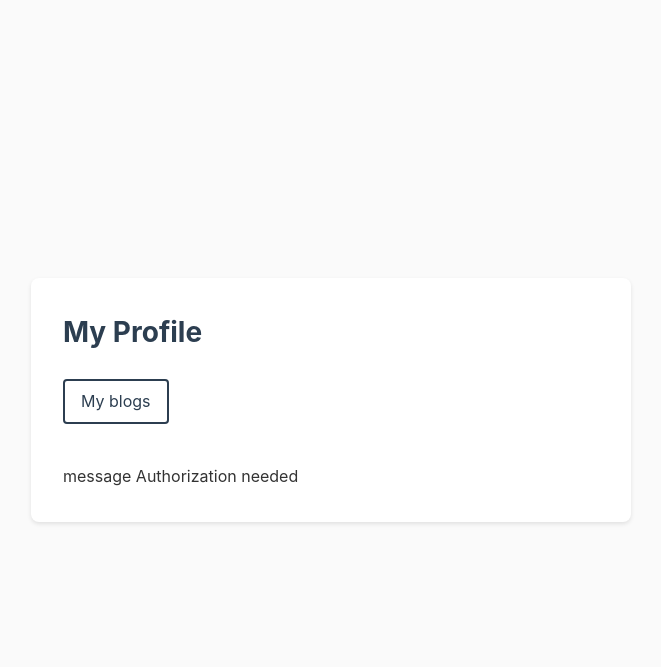
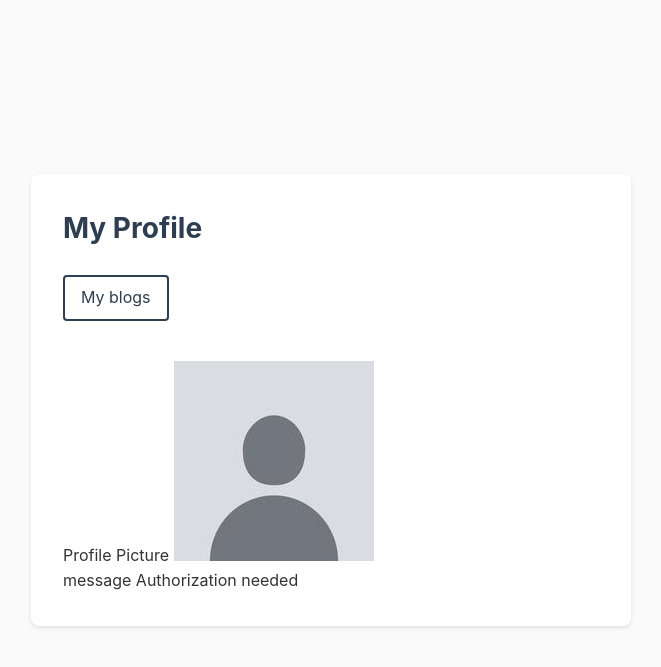
Before and after one commit to Dalhatmd/Blog_site, a Flask app: page /profile in a window 1280 px wide. Shown: the top 667 px of the page, without its empty margins (309-970 px from the left). Run offline with Flask 3, Linux system fonts and the light colour scheme; parts of the project's set-up code (start-up, migrations or seed data) failed here and were passed over.

Commit message:
Add profile pic vieew to frontend

```diff
--- a/api/v1/static/js/profile_page.js
+++ b/api/v1/static/js/profile_page.js
@@ -1,5 +1,6 @@
 $(document).ready(function() {
     let userId;
+
     $.ajax({
         url: '/api/v1/me',
         headers: {
@@ -9,22 +10,59 @@
             $('#loading').hide();
             $('#profile').show();
 
-           // const userId = data.id || data.user_id || data;
-            //localStorage.setItem('userId', userId);
-            //console.log("Stored userId:", userId);
-            console.log('Input data', data);
-
             const email = data.Email;
             localStorage.setItem('email', email);
-            console.log('Stored email', email);
+
+            // Add profile picture section at the top
+            $('#profile').append('<div id="profile-picture-container"></div>');
+
+            $.ajax({
+                url: '/api/v1/get_profile_picture',
+                headers: {
+                    'Authorization': 'Bearer ' + localStorage.getItem('token')
+                },
+                success: function(picData) {
+                    console.log('Profile picture data:', picData); // Debug log
+                    if (picData.profile_pic) {
+                        var mainPath = picData.profile_pic;
+
+                        imgPath = mainPath.substring(mainPath.indexOf('static'));
+                        console.log('Image path:', imgPath);
+                        $('#profile-picture-container').html(`
+                            <div class="field">
+                                <span class="field-label">Profile Picture</span>
+                                <img src="${imgPath}" alt="Profile Picture" style="max-width: 200px;" onerror="this.src='/static/default.jpeg'">
+                            </div>
+                        `);
+                    } else {
+                        $('#profile-picture-container').html(`
+                            <div class="field">
+                                <span class="field-label">Profile Picture</span>
+                                <img src="api/v1/static/default.jpeg" alt="Default Profile Picture" style="max-width: 200px;">
+                            </div>
+                        `);
+                    }
+                },
+                error: function(xhr) {
+                    console.log('Profile picture error:', xhr);
+                    $('#profile-picture-container').html(`
+                        <div class="field">
+                            <span class="field-label">Profile Picture</span>
+                            <img src="/static/default.jpeg" alt="Default Profile Picture" style="max-width: 200px;">
+                        </div>
+                    `);
+                }
+            });
 
             Object.entries(data).forEach(([key, value]) => {
+                if (key !== 'profile_pic') {  // Changed from Profile_picture to match backend
                     $('#profile').append(`
                         <div class="field">
                             <span class="field-label">${key.replace('_', ' ')}</span>
                             <span>${value}</span>
                         </div>
                     `);
+                }
             });
         },
         error: function(xhr) {
--- a/api/v1/templates/profile_page.html
+++ b/api/v1/templates/profile_page.html
@@ -11,6 +11,7 @@
         <div class="profile-card">
             <h2>My Profile</h2>
             <a href="/user/blogs">My blogs</a>
+            <img href="/profile_picture">
             <div id="loading" class="loading">Loading...</div>
             <div id="error" class="error" style="display: none;"></div>
             <div id="profile" style="display: none;"></div>
```
Also changed, not shown: api/v1/views/user.py (+8 -6 lines), models/user.py (+7 -4 lines), api/v1/static/default.jpeg (added), models/cache.py (line endings or trailing spaces). Lines whose indentation alone changed are shown as unchanged.
